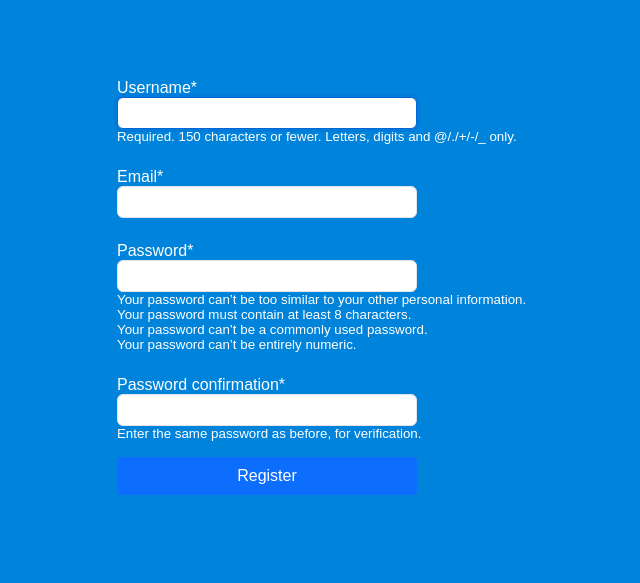
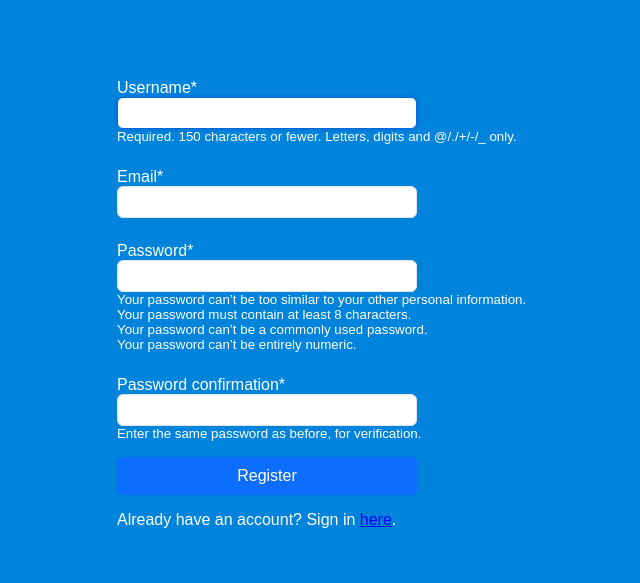
Before and after one commit to EdrisaJobe/ombroo, a Django app: page /register in a window 1280 px wide. Shown: the part 129-712 px from the top of the page, without its empty margins (348-988 px from the left). Run offline with Django 3.2, Linux system fonts and the light colour scheme; some libraries are stand-ins or nearby versions; some web fonts are replaced.

Commit message:
account creation

```diff
--- a/app/views.py
+++ b/app/views.py
@@ -1,11 +1,14 @@
+from .forms import RegisterForm
 from django.shortcuts import render, redirect
-from .forms import RegisterForm
+from django.contrib.auth.decorators import login_required
 
 # Create your views here.
 def home(request):
 
     return render(request, 'pages/home.html')
 
+# Workspace
+@login_required
 def workspace(request):
 
     return render(request, 'pages/workspace.html')
--- a/ombroo/settings.py
+++ b/ombroo/settings.py
@@ -127,7 +127,9 @@ STATICFILES_DIRS = [
 ]
 CRISPY_TEMPLATE_PACK = 'bootstrap4'
 
+LOGIN_URL = 'register'
 LOGIN_REDIRECT_URL = 'workspace'
+LOGOUT_REDIRECT_URL = '/'
 
 # Default primary key field type
 # https://docs.djangoproject.com/en/3.2/ref/settings/#default-auto-field
--- a/static/css/register.css
+++ b/static/css/register.css
@@ -1,5 +1,9 @@
 ul {
   list-style-type: none;
+}
+
+p{
+  margin-top: 1em;
 }
 
 #div_id_email,
--- a/templates/pages/base.html
+++ b/templates/pages/base.html
@@ -28,9 +28,17 @@
       <div class="logo"><a href="{% url 'home' %}">Ombroo</a></div>
       <div class="nav-items">
         <a class="nav-link" href="{% url 'home' %}">Home</a>
+
         <a class="nav-link" href="{% url 'workspace' %}">Workspace</a>
+
         <a class="nav-link" href="{% url 'home' %}">About</a>
-        <a class="nav-link" href="{% url 'login' %}">Sign In</a>
+
+        {% if user.is_authenticated %}
+          <a class="nav-link" href="{% url 'logout' %}">Logout</a>
+        {% else %}
+          <a class="nav-link" href="{% url 'login' %}">Sign In</a>
+        {% endif %}
+
       </div>
       <div class="menu">
         <div class="bar"></div>
--- a/templates/registration/register.html
+++ b/templates/registration/register.html
@@ -9,5 +9,6 @@
     {% csrf_token %}
     {{ register_form|crispy }}
     <button type="submit">Register</button>
+    <p>Already have an account? Sign in <a href="{% url 'login' %}">here</a>.</p>
 </form>
 {% endblock content %}
```
Also changed, not shown: db.sqlite3.
